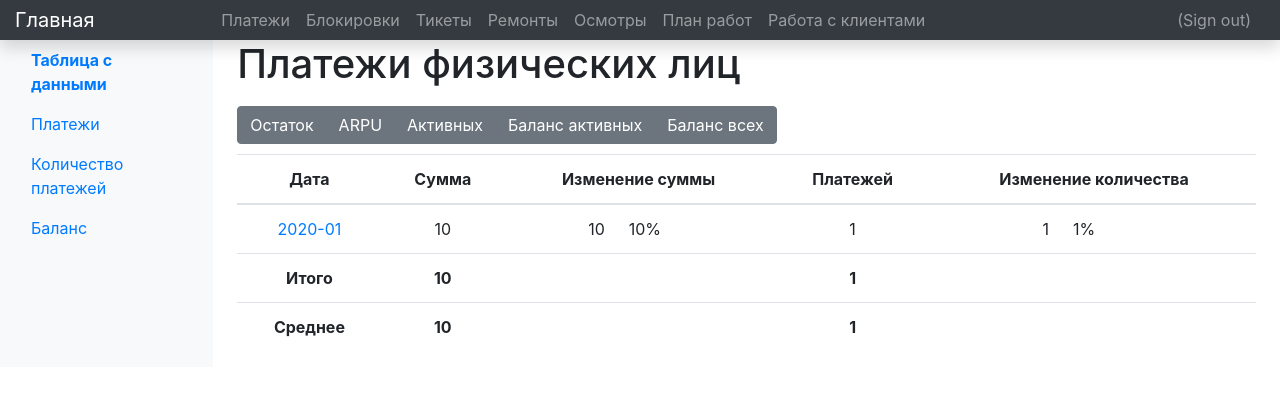
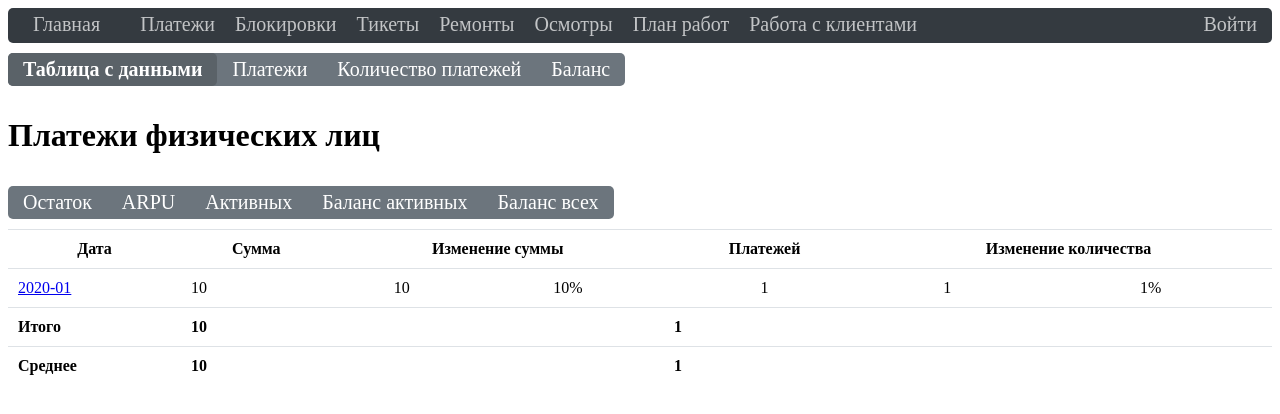
Before and after one commit to ds-vologdin/utm_sugarcrm_report, a Python web app: template app/templates/pays_year.html in a window 1280 px wide. Shown: the top 414 px of the page. Run offline with Jinja, Linux system fonts and the light colour scheme; the template is opened without the code that fills it: most values are stand-ins (such as "Sample title", 1, 10 or a date in 2020); some libraries are stand-ins or nearby versions.

Commit message:
pays_year без bootstrap

```diff
--- a/app/templates/_pays_year_table.html
+++ b/app/templates/_pays_year_table.html
@@ -1,23 +1,23 @@
-<div class="btn-group group-button-table" role="group" aria-label="Basic example">
-  <button type="button" class="btn btn-secondary button-balance" title="Остаток на начало месяца">Остаток</button>
-  <button type="button" class="btn btn-secondary button-arpu">ARPU</button>
-  <button type="button" class="btn btn-secondary button-active-user" title="Количество активных пользователей на начало месяца">Активных</button>
-  <button type="button" class="btn btn-secondary button-avg-balance-active" title="Средний баланс активных пользователей на начало месяца">Баланс активных</button>
-  <button type="button" class="btn btn-secondary button-avg-balance-all" title="Средний баланс всех пользователей на начало месяца">Баланс всех</button>
+<div class="buttons-control">
+  <a class="buttons-control__item button-balance" href="#" title="Остаток на начало месяца">Остаток</a>
+  <a class="buttons-control__item button-arpu" href="#">ARPU</a>
+  <a class="buttons-control__item button-active-user" href="#" title="Количество активных пользователей на начало месяца">Активных</a>
+  <a class="buttons-control__item button-avg-balance-active" href="#" title="Средний баланс активных пользователей на начало месяца">Баланс активных</a>
+  <a class="buttons-control__item button-avg-balance-all" href="#" title="Средний баланс всех пользователей на начало месяца">Баланс всех</a>
 </div>
-<table class="table table-hover" >
+<table class="main-table" >
   <thead>
   <tr>
-      <th class="text-center">Дата</th>
-      <th class="text-center">Сумма</th>
-      <th class="text-center" colspan=2>Изменение суммы</th>
-      <th class="text-center td-balance td_disable">Остаток</th>
-      <th class="text-center">Платежей</th>
-      <th class="text-center" colspan=2>Изменение количества</th>
-      <th class="text-center td-arpu td_disable">ARPU</th>
-      <th class="text-center td-active-user td_disable">Активных</th>
-      <th class="text-center td-avg-balance-active td_disable">Баланс активных</th>
-      <th class="text-center td-avg-balance-all td_disable">Баланс всех</th>
+      <th class="main-table__th">Дата</th>
+      <th class="main-table__th">Сумма</th>
+      <th class="main-table__th" colspan=2>Изменение суммы</th>
+      <th class="main-table__th td-balance td_disable">Остаток</th>
+      <th class="main-table__th">Платежей</th>
+      <th class="main-table__th" colspan=2>Изменение количества</th>
+      <th class="main-table__th td-arpu td_disable">ARPU</th>
+      <th class="main-table__th td-active-user td_disable">Активных</th>
+      <th class="main-table__th td-avg-balance-active td_disable">Баланс активных</th>
+      <th class="main-table__th td-avg-balance-all td_disable">Баланс всех</th>
 
   </tr>
   </thead>
@@ -35,24 +35,24 @@
           {% if pay.sum_dif == 0 %}
               <td></td><td></td>
           {% else %}
-              <td class="text-right">{{ pay.sum_dif|round(2) }}</td><td class="text-left">{{ pay.sum_dif_p }}%</td>
+              <td class="main-table__td main-table__td--center">{{ pay.sum_dif|round(2) }}</td><td class="main-table__td main-table__td--center">{{ pay.sum_dif_p }}%</td>
           {% endif %}
-          <td class="text-center td-balance td_disable">{{ pay.sum_balance }}</td>
-          <td class="text-center">{{ pay.count }}</td>
+          <td class="main-table__td main-table__td--center td-balance td_disable">{{ pay.sum_balance }}</td>
+          <td class="main-table__td main-table__td--center">{{ pay.count }}</td>
           {% if pay.count_dif == 0%}
               <td></td><td></td>
           {% else %}
-              <td class="text-right">{{ pay.count_dif }}</td>
-              <td class="text-left">{{ pay.count_dif_p }}%</td>
+              <td class="main-table__td main-table__td--center">{{ pay.count_dif }}</td>
+              <td class="main-table__td main-table__td--center">{{ pay.count_dif_p }}%</td>
           {% endif %}
-          <td class="td-arpu td_disable">{{ pay.avg }}</td>
-          <td class="text-center td-active-user td_disable">{{ pay.count_active|round(2) }}</td>
-          <td class="text-center td-avg-balance-active td_disable">
+          <td class="main-table__td main-table__td--center td-arpu td_disable">{{ pay.avg }}</td>
+          <td class="main-table__td main-table__td--center td-active-user td_disable">{{ pay.count_active|round(2) }}</td>
+          <td class="main-table__td main-table__td--center td-avg-balance-active td_disable">
             {% if pay.avg_balance %}
               {{ pay.avg_balance|round(2) }}
             {% endif %}
           </td>
-          <td class="text-center td-avg-balance-all td_disable">{{ pay.avg_balance_all|round(2) }}</td>
+          <td class="main-table__td main-table__td--center td-avg-balance-all td_disable">{{ pay.avg_balance_all|round(2) }}</td>
       </tr>
       {% endfor %}
       <tr>
--- a/app/templates/pays_year.html
+++ b/app/templates/pays_year.html
@@ -1,23 +1,13 @@
-{% extends "base.html" %}
+{% extends "base_new.html" %}
 
-{% block sidebar %}
-<ul class="nav flex-column">
-  <li class="nav-item">
-    <a class="nav-link menu-sidebar show-table menu--enable" href="#">
-      Таблица с данными
-    </a>
-  </li>
-  <li class="nav-item">
-    <a class="nav-link menu-sidebar show-graph-pays" href="#">Платежи</a>
-  </li>
-  <li class="nav-item menu-sidebar show-graph-count-pays">
-    <a class="nav-link" href="#">Количество платежей</a>
-  </li>
-  <li class="nav-item menu-sidebar show-graph-balance">
-    <a class="nav-link" href="#">Баланс</a>
-  </li>
-</ul>
-{% endblock sidebar %}
+{% block menu %}
+<div class="buttons-control">
+  <a class="buttons-control__item show-table buttons-control__item--enable" href="#">Таблица с данными</a>
+  <a class="buttons-control__item show-graph-pays" href="#">Платежи</a>
+  <a class="buttons-control__item show-graph-count-pays" href="#">Количество платежей</a>
+  <a class="buttons-control__item show-graph-balance" href="#">Баланс</a>
+</div>
+{% endblock menu %}
 
 {% block main %}
 <h1>Платежи физических лиц</h1>
```
Also changed, not shown: app/static/css/base_new.css (+8 -0 lines).
